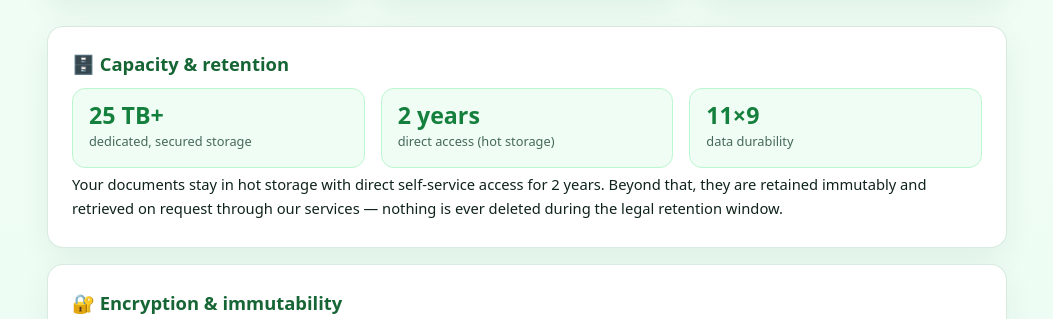
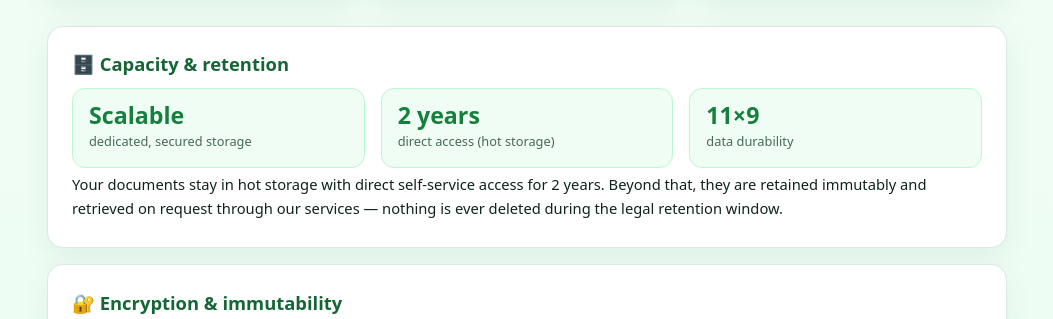
Before and after one commit to Nekoutb/eace, a Laravel app: page /security in a window 1280 px wide. Shown: the part 653-972 px from the top of the page, without its empty margins (113-1166 px from the left). Run offline with Laravel 12, Linux system fonts and the light colour scheme; some libraries are stand-ins or nearby versions.

Commit message:
Security page: "scalable storage" instead of a fixed 25 TB figure
Replaces the specific "25 TB+" capacity claim with "Scalable / Évolutif" so the
public security page makes no overstated capacity claim.

Co-Authored-By: Claude Opus 4.8 (1M context) <noreply@anthropic.com>

```diff
--- a/resources/views/security.blade.php
+++ b/resources/views/security.blade.php
@@ -108,7 +108,7 @@
     <section class="panel">
         <h2>🗄️ {{ $fr ? 'Capacité & conservation' : 'Capacity & retention' }}</h2>
         <div class="kpis">
-            <div class="kpi"><b>25 {{ $fr ? 'To+' : 'TB+' }}</b><span>{{ $fr ? 'stockage dédié et sécurisé' : 'dedicated, secured storage' }}</span></div>
+            <div class="kpi"><b>{{ $fr ? 'Évolutif' : 'Scalable' }}</b><span>{{ $fr ? 'stockage dédié et sécurisé' : 'dedicated, secured storage' }}</span></div>
             <div class="kpi"><b>2 {{ $fr ? 'ans' : 'years' }}</b><span>{{ $fr ? 'accès direct (stockage chaud)' : 'direct access (hot storage)' }}</span></div>
             <div class="kpi"><b>11×9</b><span>{{ $fr ? 'durabilité des données' : 'data durability' }}</span></div>
         </div>
```
